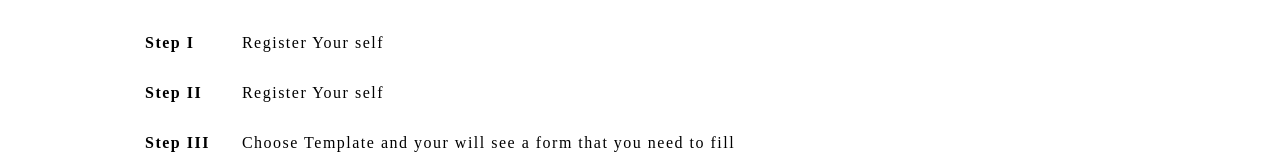
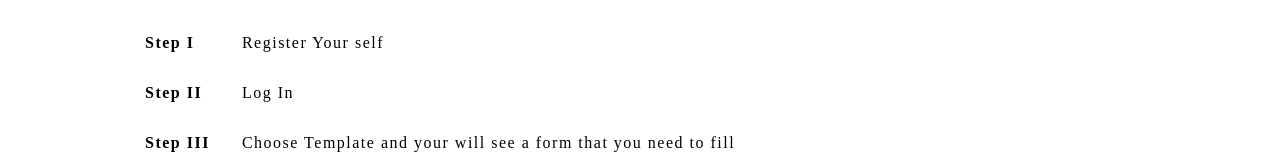
Before and after one commit to Rohit19060/portfolio-builder-client, a React (Create React App) app: page /howtouse in a window 1280 px wide. Shown: the part 320-487 px from the top of the page. Built offline with nearby package versions, Linux system fonts and the light colour scheme.

Commit message:
Some Correction

```diff
--- a/src/Components/HowToUse/HowToUse.js
+++ b/src/Components/HowToUse/HowToUse.js
@@ -23,7 +23,7 @@ export default class HowToUse extends Component {
             <tbody>
               <tr>
                 <td>Step II </td>
-                <td>Register Your self</td>
+                <td>Log In</td>
               </tr>
               <tr>
                 <td>Step III </td>
```
